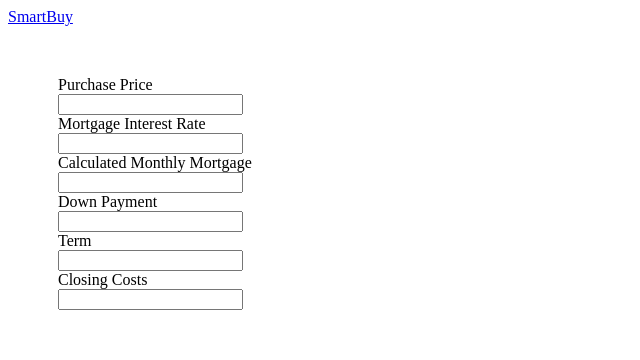
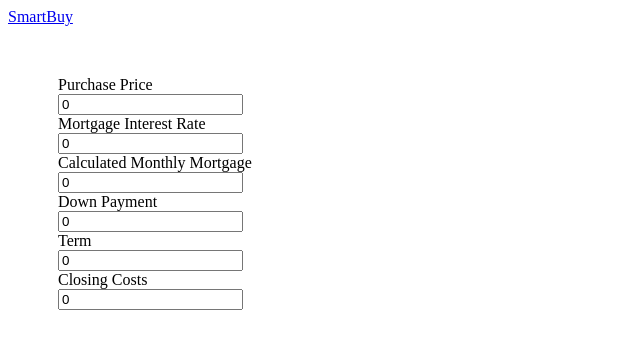
Before and after one commit to darylwada/smart-buy, a React app: page / in a window 1280 px wide. Shown: the top 360 px of the page, without its empty margins (0-640 px from the left). Built offline with nearby package versions, Linux system fonts and the light colour scheme; the HTML template or start-up script is replaced by a standard one.

Commit message:
Fixed inputs to accept decimals where appropriate. #1

```diff
--- a/client/App.js
+++ b/client/App.js
@@ -29,10 +29,11 @@ export default class App extends Component {
 
   handleInputChange({ target }) {
     const { id, value } = target
-    this.setState({ [id]: parseInt(value, 10) })
+    this.setState({ [id]: parseFloat(value, 10) })
   }
 
   render() {
+    console.log(this.state)
     return (
       <Container className="container-fluid bg-white">
         <Header></Header>
--- a/client/components/Input.js
+++ b/client/components/Input.js
@@ -1,7 +1,7 @@
 import React from 'react'
 import { InputGroup, Input, Col } from 'reactstrap'
 
-export default function WizardInput({ inputName, handleInputChange }) {
+export default function WizardInput({ inputName, inputValue, handleInputChange }) {
   const labelMap = {
     purchasePrice: 'Purchase Price',
     interestRate: 'Mortgage Interest Rate',
@@ -24,7 +24,7 @@ export default function WizardInput({ inputName, handleInputChange }) {
     <Col md="4" className="px-5">
       <label>{labelMap[inputName]}</label>
       <InputGroup>
-        <Input id={inputName} type="number" onChange={handleInputChange}></Input>
+        <Input id={inputName} type="number" step="0.001" value={inputValue} onChange={handleInputChange}></Input>
       </InputGroup>
     </Col>
   )
--- a/client/containers/Wizard.js
+++ b/client/containers/Wizard.js
@@ -63,6 +63,7 @@ export default class Wizard extends Component {
               return (
                 <WizardInput
                   inputName={inputName}
+                  inputValue={inputs[inputName]}
                   handleInputChange={handleInputChange}
                   key={inputName}>
                 </WizardInput>
```
